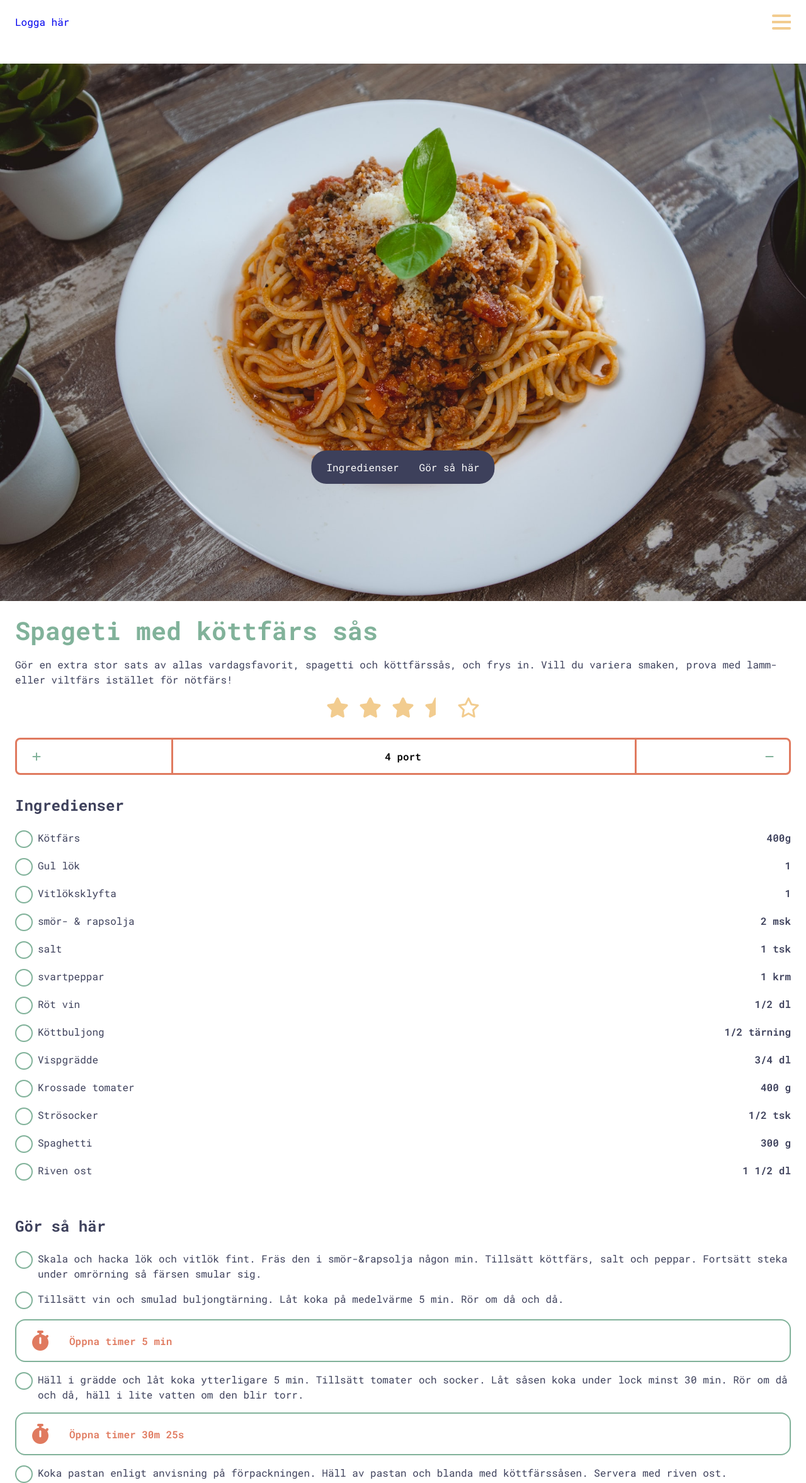
After one commit to JosefForkman/Receptboken, a PHP site: page /Recept.php in a window 1280 px wide. The commit adds this page. Shown: the whole page at 63% size. Run offline with PHP 8.4, Linux system fonts and the light colour scheme; style sheets or scripts are compiled from the project's sources.

Commit message:
HTML and CSS are ready on recept.php

```diff
--- /dev/null
+++ b/Recept.php
@@ -0,0 +1,142 @@
+<!DOCTYPE html>
+<html>
+    <head>
+        <meta charset='UTF-8'>
+        <meta name="viewport" content="width=device-width, initial-scale=1.0">
+        <link rel='stylesheet' href='css/style.css'>
+        <title></title>
+    </head>
+    <body>
+        <?php require('includes/header.include.php') ?>
+        <main class="ReceptContainer">
+            <img src="image/homescreenify-sA3wymYqyaI-unsplash.jpg" alt="Skål med Spageti med köttfärs sås med grönt löv i mitten">
+            <section class="ReceptSection pageMargin">
+                <h2>Spageti med köttfärs sås</h2>
+                <p>Gör en extra stor sats av allas vardagsfavorit, spagetti och köttfärssås, och frys in. Vill du variera smaken, prova med lamm- eller viltfärs istället för nötfärs!</p>
+                <div class="betyg">
+                <i class="fa-solid fa-star"></i>
+                <i class="fa-solid fa-star"></i>
+                <i class="fa-solid fa-star"></i>
+                <i class="fa-solid fa-star-half"></i>
+                <i class="fa-regular fa-star"></i>
+                </div>
+                <div class="portions">
+                    <i class="fa-solid fa-plus text-GreenSheen"></i>
+                    <span>4 port</span>
+                    <i class="fa-solid fa-minus text-GreenSheen"></i>
+                </div>
+            </section>
+
+            <section class="pageMargin" id="ingrediens">
+                <h3>Ingredienser</h3>
+                <ul>
+                    <li>
+                        <input type="checkbox">
+                        <p class="ingrediensItem">Kötfärs</p>
+                        <p>400g</p>
+                    </li>
+                    <li>
+                        <input type="checkbox">
+                        <p class="ingrediensItem">Gul lök</p>
+                        <p>1</p>
+                    </li>
+                    <li>
+                        <input type="checkbox">
+                        <p class="ingrediensItem">Vitlöksklyfta</p>
+                        <p>1</p>
+                    </li>
+                    <li>
+                        <input type="checkbox">
+                        <p class="ingrediensItem">smör- & rapsolja</p>
+                        <p>2 msk</p>
+                    </li>
+                    <li>
+                        <input type="checkbox">
+                        <p class="ingrediensItem">salt</p>
+                        <p>1 tsk</p>
+                    </li>
+                    <li>
+                        <input type="checkbox">
+                        <p class="ingrediensItem">svartpeppar</p>
+                        <p>1 krm</p>
+                    </li>
+                    <li>
+                        <input type="checkbox">
+                        <p class="ingrediensItem">Röt vin</p>
+                        <p>1/2 dl</p>
+                    </li>
+                    <li>
+                        <input type="checkbox">
+                        <p class="ingrediensItem">Köttbuljong</p>
+                        <p>1/2 tärning</p>
+                    </li>
+                    <li>
+                        <input type="checkbox">
+                        <p class="ingrediensItem">Vispgrädde</p>
+                        <p>3/4 dl</p>
+                    </li>
+                    <li>
+                        <input type="checkbox">
+                        <p class="ingrediensItem">Krossade tomater</p>
+                        <p>400 g</p>
+                    </li>
+                    <li>
+                        <input type="checkbox">
+                        <p class="ingrediensItem">Strösocker</p>
+                        <p>1/2 tsk</p>
+                    </li>
+                    <li>
+                        <input type="checkbox">
+                        <p class="ingrediensItem">Spaghetti</p>
+                        <p>300 g</p>
+                    </li>
+                    <li>
+                        <input type="checkbox">
+                        <p class="ingrediensItem">Riven ost</p>
+                        <p>1 1/2 dl</p>
+                    </li>
+                </ul>
+            </section>
+            <section class="pageMargin" id="göra">
+                <h3>Gör så här</h3>
+                <ul>
+                    <li>
+                        <input type="checkbox">
+                        <p>Skala och hacka lök och vitlök fint. Fräs den i smör-&rapsolja någon min. Tillsätt köttfärs, salt och peppar. Fortsätt steka under omrörning så färsen smular sig.</p>
+                    </li>
+                    <li>
+                        <input type="checkbox">
+                        <p>Tillsätt vin och smulad buljongtärning. Låt koka på medelvärme 5 min. Rör om då och då.</p>
+                    </li>
+                    <li>
+                        <div class="timer">
+                            <i class="fa-solid fa-stopwatch text-TerraCotta"></i>
+                            <button class="text-TerraCotta">Öppna timer 5 min</button>
+                        </div>
+                    </li>
+                    <li>
+                        <input type="checkbox">
+                        <p>Häll i grädde och låt koka ytterligare 5 min. Tillsätt tomater och socker. Låt såsen koka under lock minst 30 min. Rör om då och då, häll i lite vatten om den blir torr.</p>
+                    </li>
+                    <li>
+                        <div class="timer">
+                            <i class="fa-solid fa-stopwatch text-TerraCotta"></i>
+                            <button class="text-TerraCotta">Öppna timer 30m 25s</button>
+                        </div>
+                    </li>
+                    <li>
+                        <input type="checkbox">
+                        <p>Koka pastan enligt anvisning på förpackningen. Häll av pastan och blanda med köttfärssåsen. Servera med riven ost.</p>
+                    </li>
+                </ul>
+            </section>
+
+            <nav class="navRecept bg-Independence">
+                <a href="#ingrediens">Ingredienser</a>
+                <a href="#göra">Gör så här</a>
+            </nav>
+        </main>
+
+        <script src="js/index.js"></script>
+    </body>
+</html>
--- a/includes/header.include.php
+++ b/includes/header.include.php
@@ -1,6 +1,8 @@
 <header class="pageMargin">
-    <p>Logga här</p>
-    <div class="hamburger" id="hamburgerOpen"></div>
+    <div class="navWrapper">
+        <a href="index.php">Logga här</a>
+        <div class="hamburger" id="hamburgerOpen"></div>
+    </div>
     <nav>
         <i class="fa-solid fa-x" id="hamburgerClose" style="color: var(--Deep-champagne); font-size: 2rem; cursor: pointer;"></i>
         <ul>
--- /dev/null
+++ b/scss/Pages/_Recept.scss
@@ -0,0 +1,56 @@
+.ReceptContainer {
+    img {
+        width: 100%;
+        margin-bottom: 16px;
+    }
+    .ReceptSection {
+        p {
+            margin-block: 16px;
+        }
+        .portions {
+            margin-block: 32px;
+        }
+    }
+
+    #ingrediens {
+        margin-bottom: 3.5rem;
+        h3 {
+            margin-bottom: 1.5rem;
+        }
+        ul {
+            display: flex;
+            flex-direction: column;
+            gap: 16px;
+
+            li {
+                display: grid;
+                grid-template-columns: auto 1fr auto;
+                gap: 8px;
+
+                p:last-child {
+                    font-weight: 600;
+                }
+            }
+        }
+    }
+    #göra {
+        h3 {
+            margin-bottom: 1.5rem;
+        }
+        ul {
+            display: flex;
+            flex-direction: column;
+            gap: 16px;
+
+            li {
+                display: grid;
+                grid-template-columns: auto 1fr;
+                gap: 8px;
+
+                .timer {
+                    grid-column: 1 / -1;
+                }
+            }
+        }
+    }
+}
--- a/scss/base/_color.scss
+++ b/scss/base/_color.scss
@@ -18,3 +18,10 @@
 .bg-DeepChampagne {
     background-color: var(--Deep-champagne);
 }
+
+.text-Independence {
+    color: var(--Independence);
+}
+.bg-Independence {
+    background-color: var(--Independence);
+}
--- a/scss/base/_reset.scss
+++ b/scss/base/_reset.scss
@@ -3,3 +3,7 @@
     margin: 0px;
     text-decoration: none;
 }
+
+li {
+    list-style: none;
+}
--- /dev/null
+++ b/scss/components/_navRecept.scss
@@ -0,0 +1,16 @@
+.navRecept {
+    display: flex;
+    gap: 2rem;
+    position: fixed;
+    left: 50%;
+    bottom: 32px;
+    transform: translateX(-50%);
+
+    width: fit-content;
+    padding: 1rem 1.5rem;
+    border-radius: 1.5rem;
+
+    a {
+        color: #fff;
+    }
+}
--- /dev/null
+++ b/scss/components/_portions.scss
@@ -0,0 +1,36 @@
+.portions {
+    --border-size: 3px;
+    position: relative;
+    display: flex;
+    justify-content: space-between;
+    align-items: center;
+
+    border: var(--border-size) solid var(--Terra-Cotta);
+    border-radius: 0.5em;
+    padding: 1em 1.5em;
+    // @include fa-icon-solid($fa-var-user);
+
+    span {
+        font-weight: 600;
+    }
+    i {
+        cursor: pointer;
+    }
+
+    &::before, &::after {
+        position: absolute;
+        top: 0;
+        left: 20%;
+        content: '';
+        background-color: var(--Terra-Cotta);
+        width: var(--border-size);
+        height: 100%;
+    }
+    &::before {
+        left: 20%;
+    }
+    &::after {
+        left: 80%;
+    }
+
+}
--- /dev/null
+++ b/scss/components/_stars.scss
@@ -0,0 +1,7 @@
+.betyg {
+    display: flex;
+    justify-content: center;
+    gap: 16px;
+    font-size: 2rem;
+    color: var(--Deep-champagne);
+}
--- /dev/null
+++ b/scss/components/_timer.scss
@@ -0,0 +1,21 @@
+.timer {
+    display: flex;
+    gap: 2rem;
+
+    padding: 1rem 1.5rem;
+    border: 2px solid var(--Green-sheen);
+    border-radius: 1rem;
+
+    i {
+        font-size: 2rem;
+    }
+
+    button {
+        font-family: 'Roboto Mono';
+        font-size: 1rem;
+        font-weight: 600;
+        background-color: transparent;
+        border: none;
+        cursor: pointer;
+    }
+}
--- /dev/null
+++ b/scss/layout/_form.scss
@@ -0,0 +1,23 @@
+input[type="checkbox"] {
+    position: relative;
+    font-size: 1rem;
+    height: 1.5rem;
+    aspect-ratio: 1;
+    border: 2px solid var(--Green-sheen);
+    border-radius: 50%;
+    appearance: none;
+    box-sizing: content-box;
+    cursor: pointer;
+
+    &:checked {
+        font-size: 1rem;
+        color: var(--Green-sheen);
+        @include fa-icon-solid($fa-var-check);
+    }
+    &::before {
+        position: absolute;
+        top: 50%;
+        left: 50%;
+        transform: translate(-50%, -50%);
+    }
+}
--- a/scss/layout/_header.scss
+++ b/scss/layout/_header.scss
@@ -1,9 +1,12 @@
 header {
-    display: flex;
-    justify-content: space-between;
-    align-items: center;
+
     padding: 24px 0px 56px 0px;
 
+    .navWrapper {
+        display: flex;
+        justify-content: space-between;
+        align-items: center;
+    }
     .hamburger {
         position: relative;
         width: 30px;
@@ -33,16 +36,15 @@ header {
     nav {
         display: flex;
         flex-direction: column;
-        position: absolute;
+        position: fixed;
         top: 0;
-        left: 50%;
-        transform: translateX(57%);
+        transform: translateX(calc(100% + 24px));
 
         background-color: #fff;
 
         width: 100vw;
 
-        padding: 16px;
+        padding: 16px 40px 32px;
         padding-right: 24px;
         border-radius: 0px 0px 8px 8px;
         box-sizing: border-box;
@@ -60,16 +62,13 @@ header {
             display: flex;
             flex-direction: column;
             gap: 16px;
-            li {
-                list-style: none;
-            }
         }
     }
 
     /* Toggle active nav */
     &.active {
         nav {
-            transform: translateX(-50%);
+            transform: translateX(-24px);
             // animation: navSlide .4s ease-in-out;
             transition: .4s ease-in-out;
         }
--- a/scss/style.scss
+++ b/scss/style.scss
@@ -1,3 +1,10 @@
+/* vendors */
+@import
+    'vendors/fontawesome/fontawesome.scss',
+    'vendors/fontawesome/solid.scss',
+    'vendors/fontawesome/regular.scss',
+    'vendors/fontawesome/brands.scss';
+
 /* abstracts */
 @import
     'abstracts/variables';
@@ -14,6 +21,8 @@
     'components/tag',
     'components/stars',
     'components/portions',
+    'components/timer',
+    'components/navRecept',
     'components/post';
 
 /* layout */
@@ -26,11 +35,6 @@
 @import
     'Pages/index',
     'Pages/Recept';
-/* vendors */
-@import
-    'vendors/fontawesome/fontawesome.scss',
-    'vendors/fontawesome/solid.scss',
-    'vendors/fontawesome/brands.scss';
 
 
 // sass/
```
Also changed, not shown: image/homescreenify-sA3wymYqyaI-unsplash.jpg (added).
